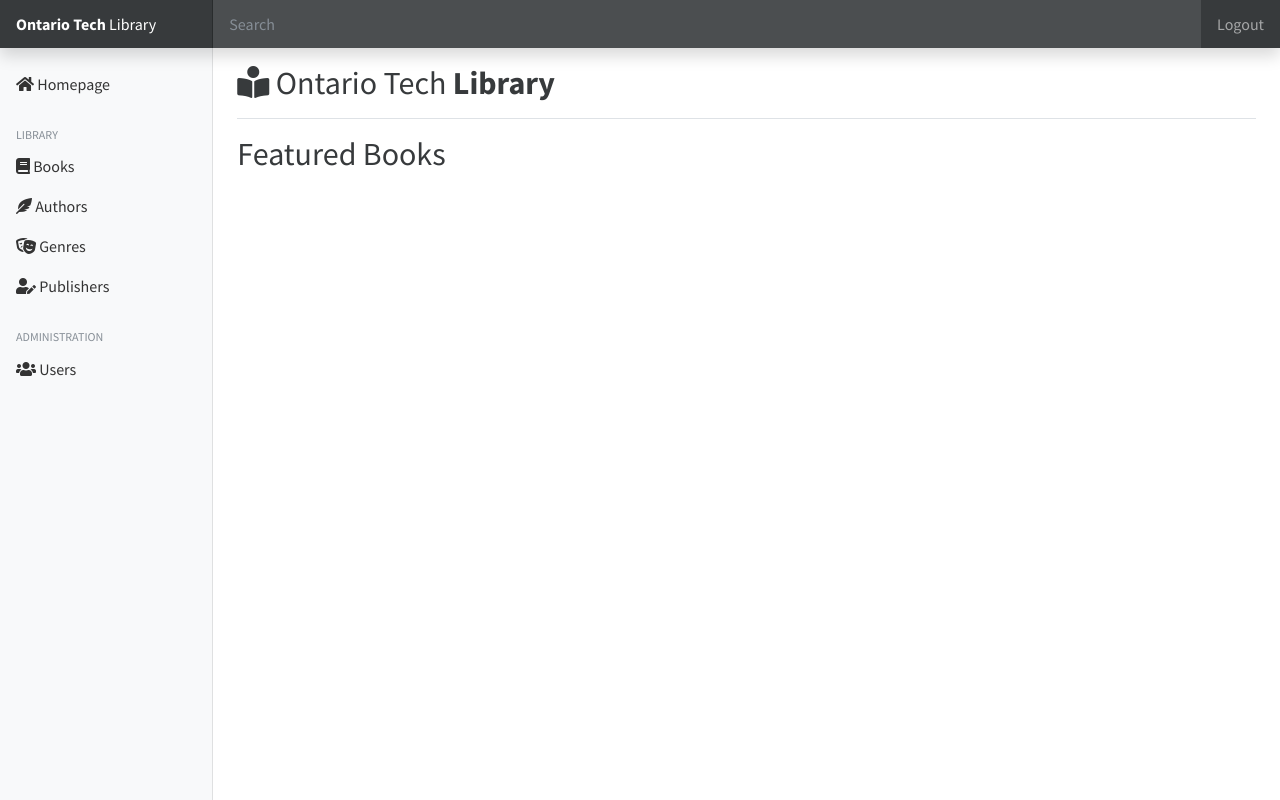
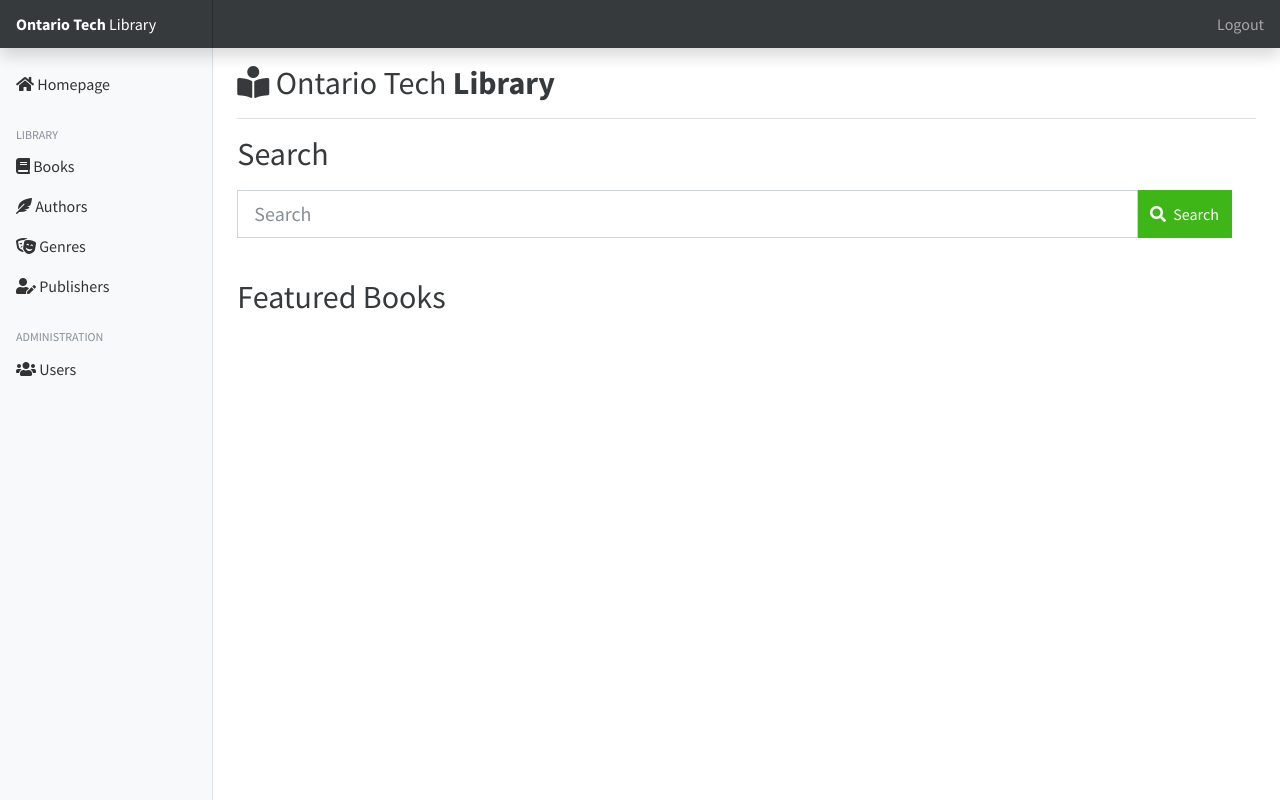
Before and after one commit to Kodos1122/Library-Management-System, a PHP site: template views/index.php in a window 1280 px wide. Run offline with PHP 8.4, Linux system fonts and the light colour scheme; the template is opened without the code that fills it, so the values that code supplies are empty; some libraries are stand-ins or nearby versions.

Commit message:
Add search functionality

```diff
--- a/views/includes/header.php
+++ b/views/includes/header.php
@@ -24,7 +24,7 @@
                 <span class="navbar-toggler-icon"></span>
             </button>
 
-            <input class="form-control form-control-dark w-100" type="text" placeholder="Search" aria-label="Search">
+            <!--<input class="form-control form-control-dark w-100" type="text" placeholder="Search" aria-label="Search">-->
 
             <div class="navbar-nav">
                 <div class="nav-item text-nowrap">
--- a/views/index.php
+++ b/views/index.php
@@ -8,6 +8,21 @@ include('includes/header.php');
 
 <div class="d-flex justify-content-between flex-wrap flex-md-nowrap align-items-center pt-3 pb-2 mb-3 border-bottom">
     <h1 class="h2"><i class="fas fa-book-reader"></i> Ontario Tech <strong>Library</strong></h1>
+</div>
+
+<div class="row mb-4">
+    <h2 class="mb-3">Search</h2>
+
+    <div class="row">
+        <div class="col-lg-12">
+            <form action="/books" class="">
+                <div class="input-group mb-3">
+                    <input type="text" name="search" class="form-control form-control-lg" placeholder="Search">
+                    <button type="submit" class="input-group-text btn-success"><i class="fa fa-search">&nbsp;</i>&nbsp;Search</button>
+                </div>
+            </form>
+        </div>
+    </div>
 </div>
 
 <div class="row mb-4">
```
